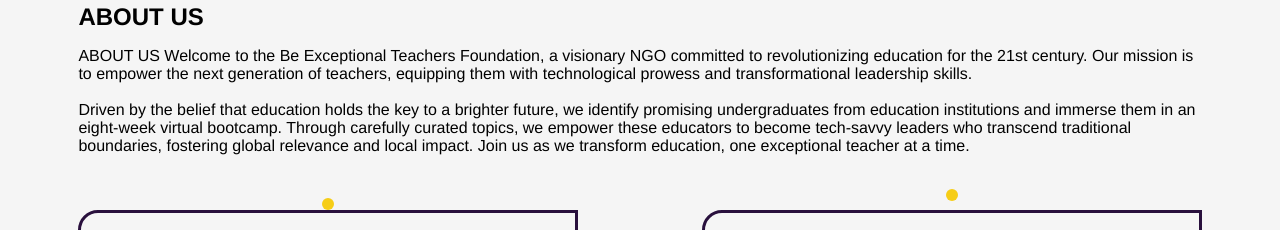
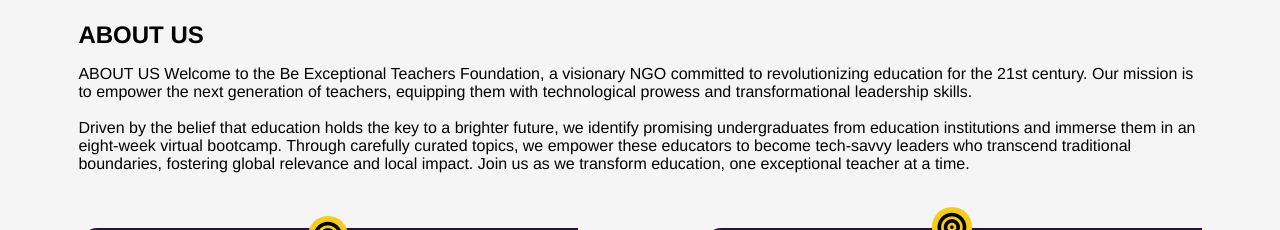
Before and after one commit to Gessang/BETF, a plain HTML site: page navigation/about.html in a window 1280 px wide. Shown: the part 1011-1241 px from the top of the page. Drawn offline with nearby package versions, Linux system fonts and the light colour scheme; files that its build step writes are made by us from their sources.

Commit message:
Update about.html 1

```diff
--- a/navigation/about.html
+++ b/navigation/about.html
@@ -10,6 +10,8 @@
     <link rel="stylesheet" href="/css/common2.css">
     <link rel="stylesheet" href="/css/about.css">
     <link rel="stylesheet" href="/fontawesome-free-6.4.0-web/css/all.min.css">
+href="https://cdnjs.cloudflare.com/ajax/libs/font-awesome/6.4.2/css/all.min.css">
+    <script src="https://kit.fontawesome.com/0c92da9fe6.js" crossorigin="anonymous"></script>
 </head>
 <body>
 
```
